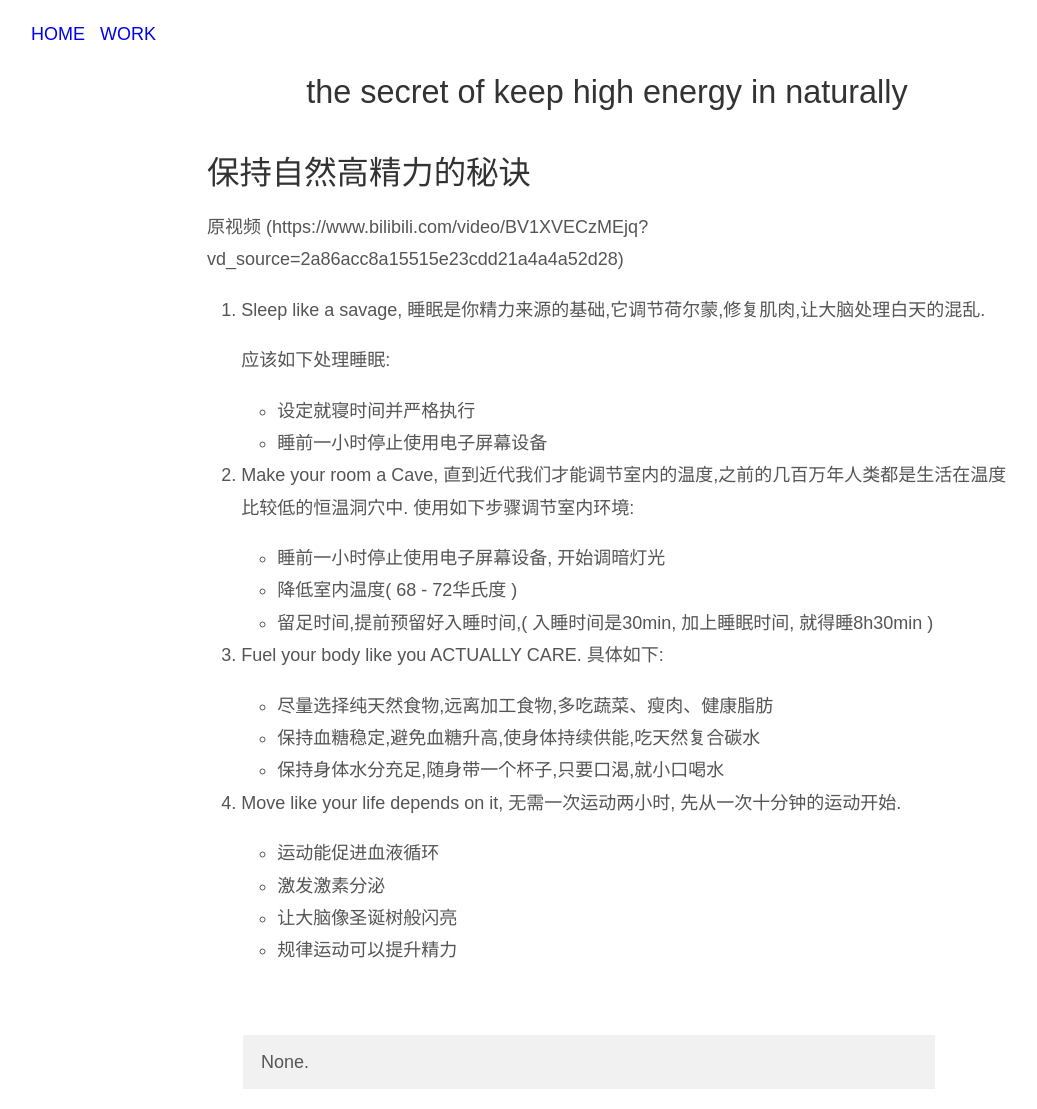
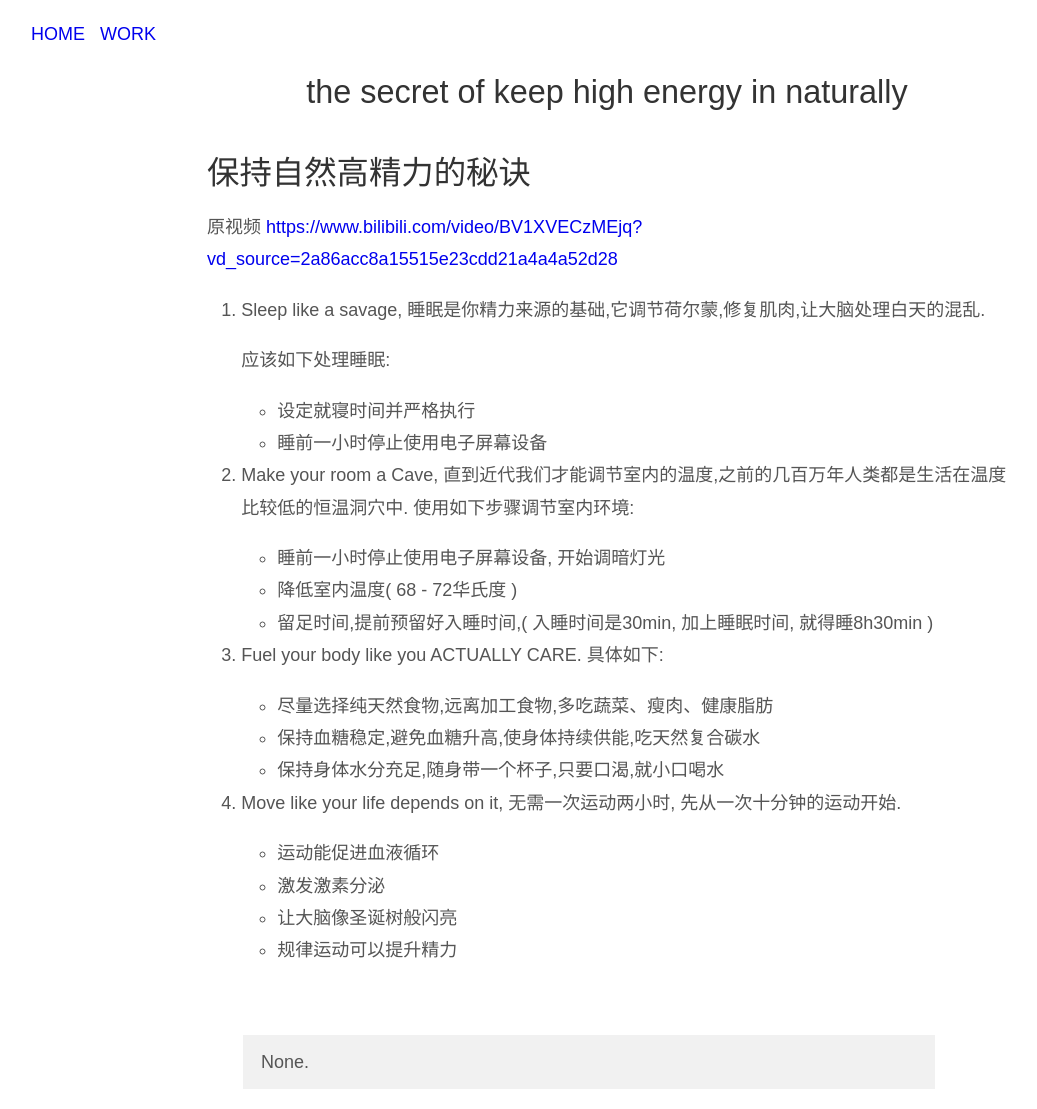
Before and after one commit to qiaoqiangv/qiaoqiangv.github.io, a Jekyll site: the page built from _posts/2025-05-20-the-secret-of-keep-high-energy-in-naturally.md, in a window 1280 px wide. Shown: the whole page, without its empty margins (33-1070 px from the left). Built offline with Jekyll 4.4.1, drawn with Linux system fonts in a browser that asks for light colours.

```diff
--- a/_posts/2025-05-20-the-secret-of-keep-high-energy-in-naturally.md
+++ b/_posts/2025-05-20-the-secret-of-keep-high-energy-in-naturally.md
@@ -7,7 +7,7 @@ tags: [life, healthy]
 ---
 # 保持自然高精力的秘诀
 
-原视频 (https://www.bilibili.com/video/BV1XVECzMEjq?vd_source=2a86acc8a15515e23cdd21a4a4a52d28)
+原视频 <https://www.bilibili.com/video/BV1XVECzMEjq?vd_source=2a86acc8a15515e23cdd21a4a4a52d28>
 
 1. Sleep like a savage, 睡眠是你精力来源的基础,它调节荷尔蒙,修复肌肉,让大脑处理白天的混乱.
 
```
